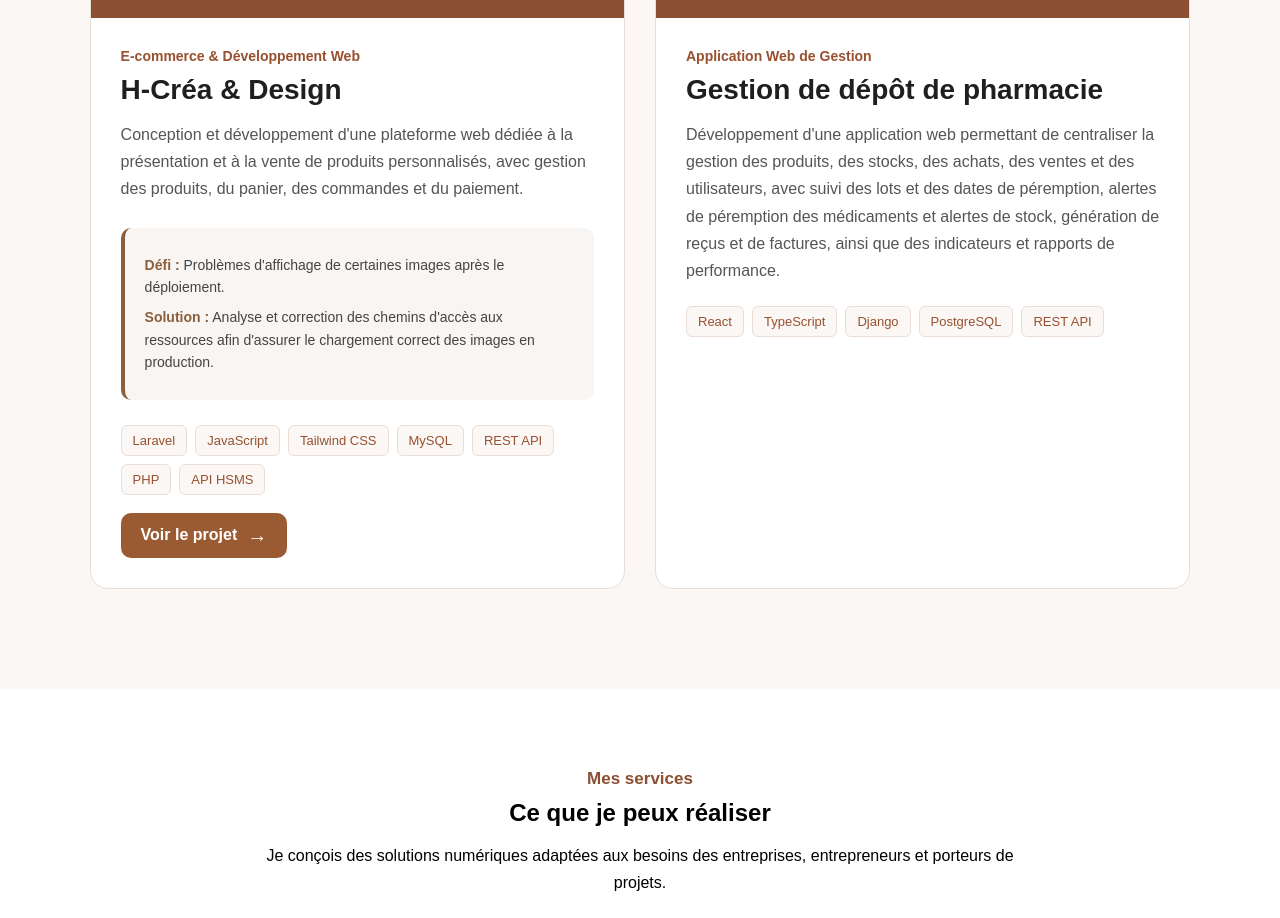
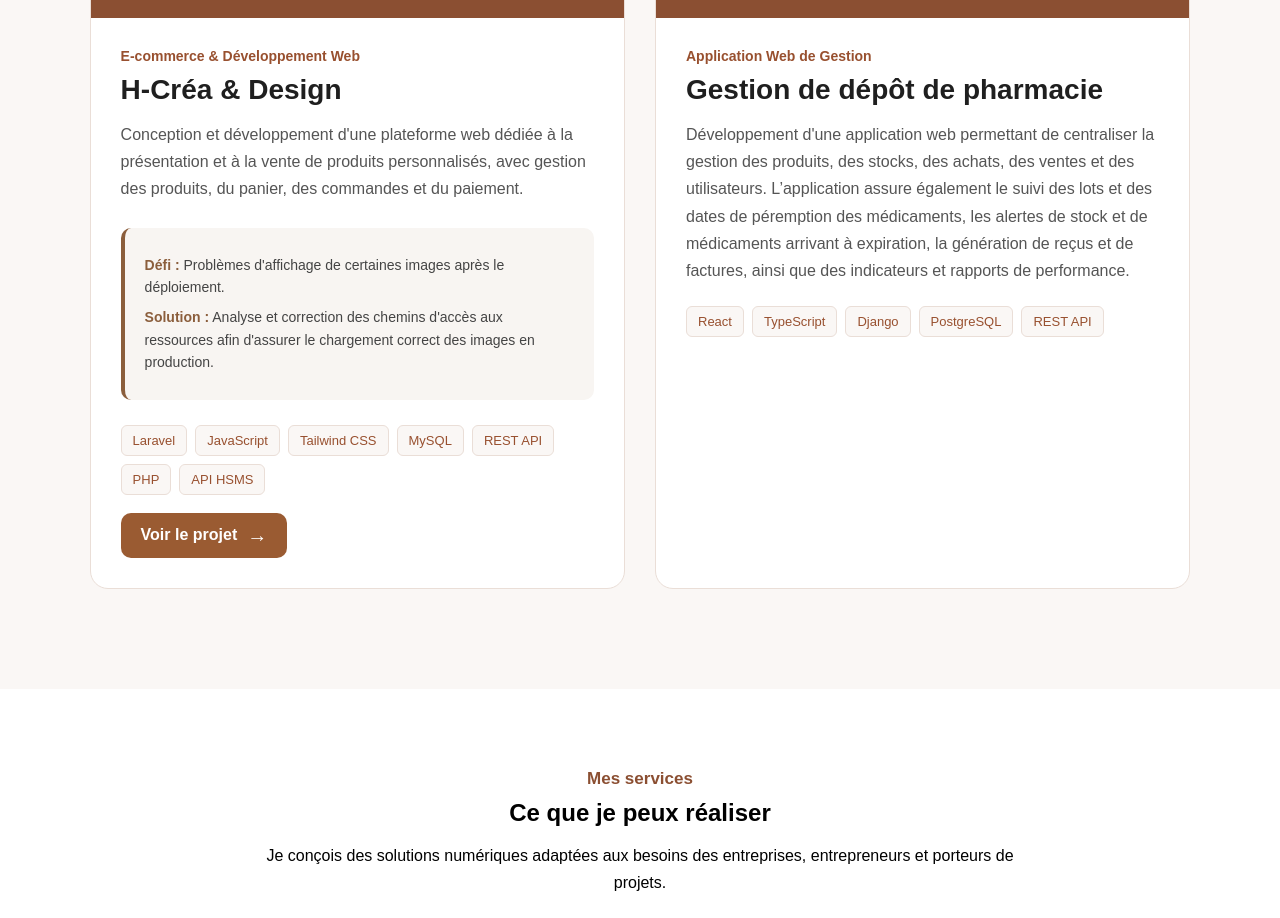
Before and after one commit to SIALOU-TIBANA-LARISSA/mon-portfolio, a React (Vite) app: page / in a window 1280 px wide. Shown: the part 3700-4618 px from the top of the page. Built offline with nearby package versions, Linux system fonts and the light colour scheme.

Commit message:
modification App.jsx

```diff
--- a/src/App.jsx
+++ b/src/App.jsx
@@ -144,7 +144,7 @@ Passionnée par le développement web et mobile, je conçois des applications et
   J'ai ainsi intégré Eranove Academy en décembre 2024, où j'ai suivi une formation
   professionnalisante en Web Mobile Business Intelligence d'une durée de 1 an 4 mois . Cette formation
   m'a permis de développer mes compétences en développement web et mobile,en gestion et conception de
-  bases de données, ainsi qu'en conception de solutions numériques. À l’issue de ce parcours, j’ai obtenu en avril 2026 ma Licence Professionnelle avec la  <strong>Mention Très Bien</strong>.
+  bases de données, ainsi qu'en conception de solutions numériques. À l’issue de ce parcours, j’ai obtenu en avril 2026 ma Licence Professionnelle avec la  <strong>Mention Très Bien</strong>;
   une reconnaissance qui vient valoriser mon engagement, ma persévérance et les compétences acquises au cours de ma formation.
 </p>
 
@@ -414,9 +414,9 @@ Passionnée par le développement web et mobile, je conçois des applications et
           <p>
             <p>
   Développement d'une application web permettant de centraliser la gestion
-  des produits, des stocks, des achats, des ventes et des utilisateurs,
-  avec suivi des lots et des dates de péremption, alertes de péremption des
-  médicaments et alertes de stock, génération de reçus et de factures,
+  des produits, des stocks, des achats, des ventes et des utilisateurs.
+  L’application assure également le suivi des lots et des dates de péremption des médicaments,
+  les alertes de stock et de médicaments arrivant à expiration, la génération de reçus et de factures,
   ainsi que des indicateurs et rapports de performance.
 </p>
           </p>
```
